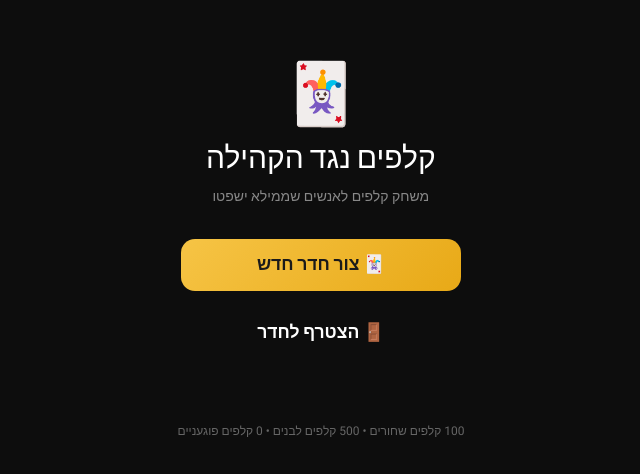
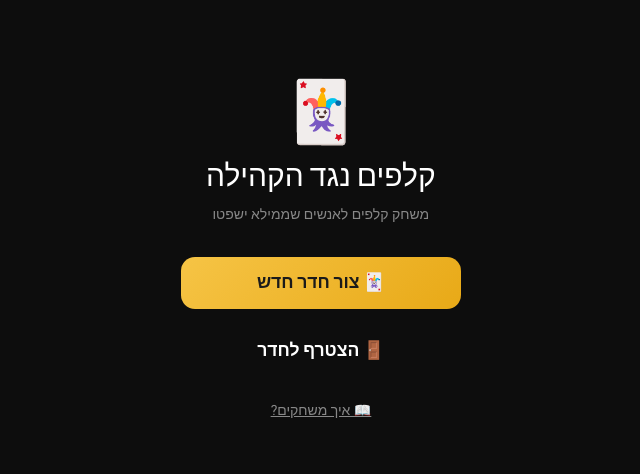
Before and after one commit to Anna271093/cards-against-kehila, a React (Vite) app in the folder client/: page / in a window 1280 px wide. Shown: the part 164-638 px from the top of the page, without its empty margins (319-959 px from the left). Built offline with nearby package versions, Linux system fonts and the light colour scheme; no server answers.

Commit message:
Replace card count with how-to-play modal

```diff
--- a/client/src/components/Home.jsx
+++ b/client/src/components/Home.jsx
@@ -1,7 +1,9 @@
+import { useState } from 'react';
 import useGameStore from '../store/gameStore';
 
 export default function Home() {
   const setScreen = useGameStore((s) => s.setScreen);
+  const [showRules, setShowRules] = useState(false);
 
   return (
     <div className="flex flex-col items-center justify-center min-h-screen gap-8 text-center px-4">
@@ -30,12 +32,42 @@ export default function Home() {
         >
           🚪 הצטרף לחדר
         </button>
+        <button
+          className="text-muted text-sm underline hover:text-white transition-colors mt-2"
+          onClick={() => setShowRules(true)}
+        >
+          📖 איך משחקים?
+        </button>
       </div>
 
-      {/* Footer */}
-      <p className="text-secondary text-xs mt-8 animate-fadeIn" style={{ animationDelay: '0.4s' }}>
-        100 קלפים שחורים • 500 קלפים לבנים • 0 קלפים פוגעניים
-      </p>
+      {/* Rules Modal */}
+      {showRules && (
+        <div className="fixed inset-0 z-50 flex items-center justify-center bg-black/70 px-4" onClick={() => setShowRules(false)}>
+          <div
+            className="bg-card-black border border-card-border rounded-2xl p-6 max-w-md w-full max-h-[80vh] overflow-y-auto text-right animate-scaleIn"
+            onClick={(e) => e.stopPropagation()}
+          >
+            <h2 className="text-xl font-secular text-gold mb-4">איך משחקים?</h2>
+
+            <div className="text-sm text-muted space-y-3 leading-relaxed">
+              <p><span className="text-white font-bold">1.</span> שחקן אחד יוצר חדר ומשתף את הקוד עם החברים (מינימום 3 שחקנים).</p>
+              <p><span className="text-white font-bold">2.</span> בכל סיבוב, שחקן אחד הוא <span className="text-gold">השופט</span>. הוא לא משחק — רק בוחר מנצח.</p>
+              <p><span className="text-white font-bold">3.</span> נחשף <span className="text-white">קלף שחור</span> עם משפט חסר (________).</p>
+              <p><span className="text-white font-bold">4.</span> כל שאר השחקנים בוחרים <span className="text-white">קלף לבן</span> מהיד שלהם שהכי מתאים (או הכי מצחיק) להשלים את המשפט.</p>
+              <p><span className="text-white font-bold">5.</span> השופט רואה את כל התשובות (בלי לדעת מי שלח מה) ובוחר את <span className="text-gold">התשובה המנצחת</span>.</p>
+              <p><span className="text-white font-bold">6.</span> מי שזכה מקבל נקודה. השופט מתחלף, וממשיכים לסיבוב הבא.</p>
+              <p><span className="text-white font-bold">7.</span> בסוף כל הסיבובים, מי שצבר הכי הרבה נקודות — <span className="text-gold">מנצח!</span></p>
+            </div>
+
+            <button
+              className="btn-gold w-full mt-5 py-3"
+              onClick={() => setShowRules(false)}
+            >
+              הבנתי, בואו נשחק!
+            </button>
+          </div>
+        </div>
+      )}
     </div>
   );
 }
```
